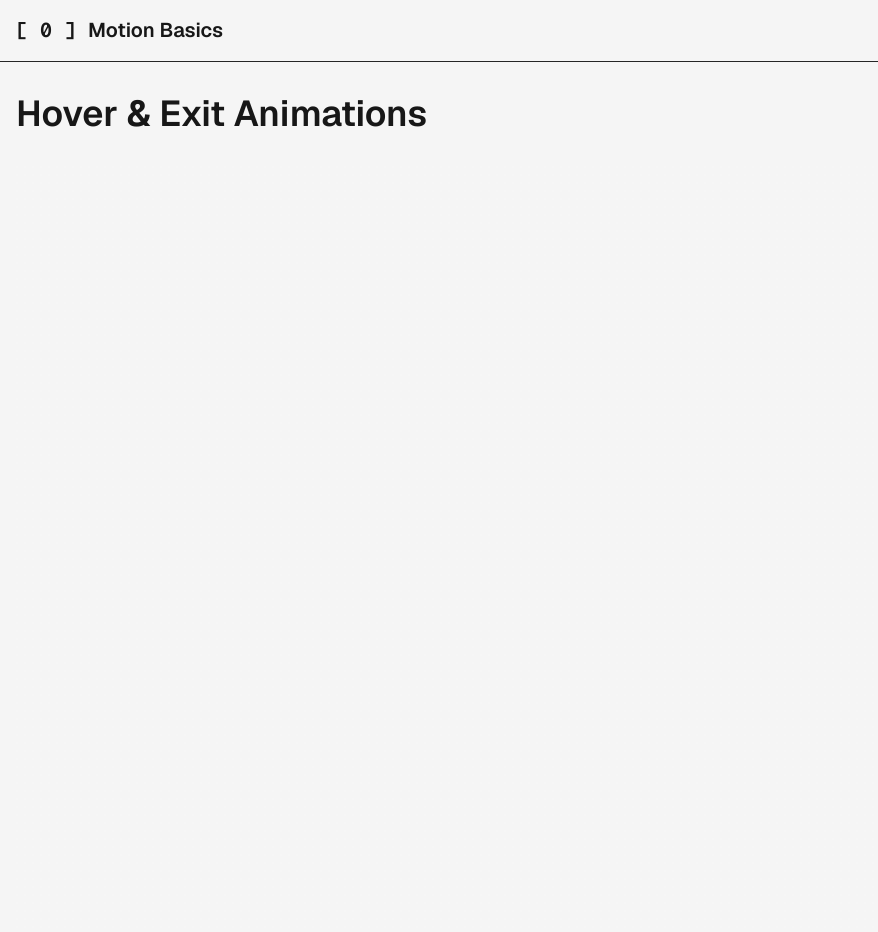
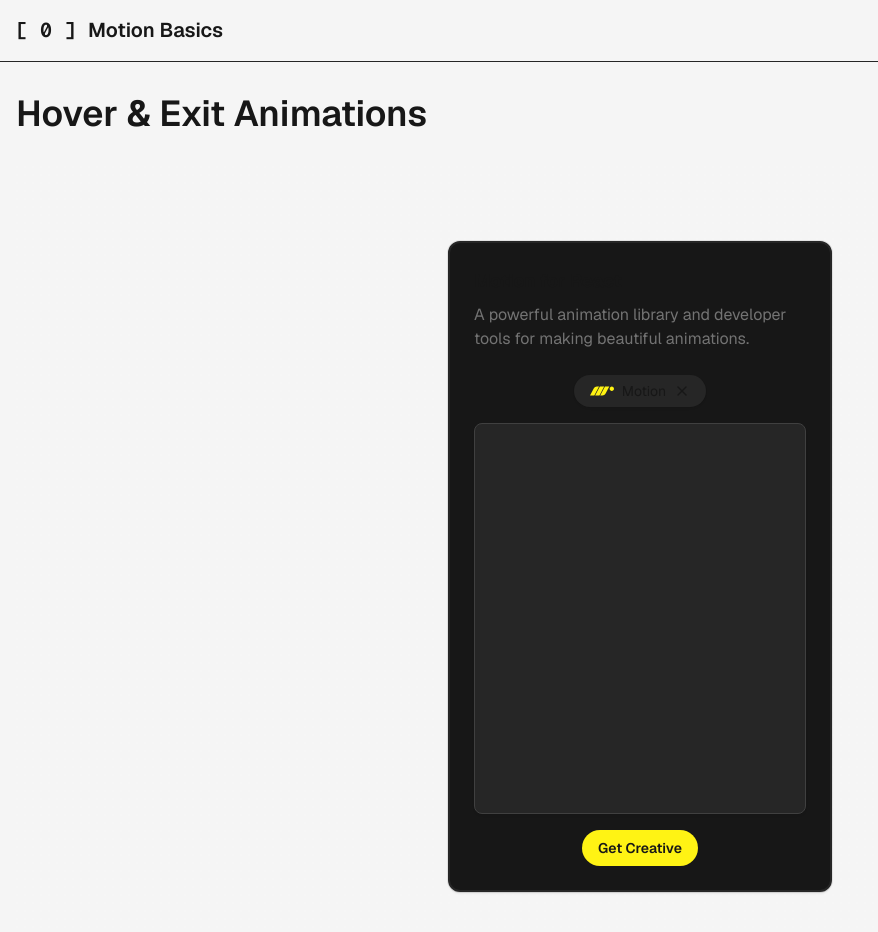
Before and after one commit to Ashmin-Bhujel/motion-basics, a Next.js app: page /chapter/2 in a window 1280 px wide. Shown: the top 932 px of the page, without its empty margins (0-878 px from the left). Built offline with nearby package versions, Linux system fonts and the light colour scheme.

Commit message:
feat: chapter-2 animated card component

```diff
--- a/app/chapter/1/AnimatedButton.tsx
+++ b/app/chapter/1/AnimatedButton.tsx
@@ -8,10 +8,12 @@ export default function AnimatedButton() {
       initial={{
         opacity: 0,
         y: 32,
+        scale: 1.03,
       }}
       animate={{
         opacity: 1,
         y: 0,
+        scale: 1,
       }}
       whileHover={{
         rotateX: 15,
--- /dev/null
+++ b/app/chapter/2/AnimatedCard.tsx
@@ -0,0 +1,166 @@
+"use client";
+import { cn } from "@/lib/utils";
+import { Bot, CircleCheck, Cpu, Feather, Gift, Smile, X } from "lucide-react";
+import { AnimatePresence, motion } from "motion/react";
+import { useState } from "react";
+
+function MotionSvg() {
+  return (
+    <svg viewBox="0 0 24 9" className="h-6 w-6">
+      <path
+        d="M 9.062 0 L 4.32 8.992 L 0 8.992 L 3.703 1.971 C 4.277 0.882 5.709 0 6.902 0 Z M 19.656 2.248 C 19.656 1.006 20.623 0 21.816 0 C 23.009 0 23.976 1.006 23.976 2.248 C 23.976 3.49 23.009 4.496 21.816 4.496 C 20.623 4.496 19.656 3.49 19.656 2.248 Z M 9.872 0 L 14.192 0 L 9.45 8.992 L 5.13 8.992 Z M 14.974 0 L 19.294 0 L 15.592 7.021 C 15.018 8.11 13.585 8.992 12.392 8.992 L 10.232 8.992 Z"
+        fill="rgb(255, 243, 18)"
+      ></path>
+    </svg>
+  );
+}
+
+interface MotionFeature {
+  icon: React.ReactNode;
+  title: string;
+}
+
+const motionFeatures: MotionFeature[] = [
+  { icon: <Gift className="h-4 w-4" />, title: "Free and Open-source" },
+  {
+    icon: <Smile className="h-4 w-4" />,
+    title: "Easy to use",
+  },
+  {
+    icon: <CircleCheck className="h-4 w-4" />,
+    title: "Production-ready",
+  },
+  {
+    icon: <Cpu className="h-4 w-4" />,
+    title: "Hybrid engine",
+  },
+  {
+    icon: <Bot className="h-4 w-4" />,
+    title: "Robot friendly",
+  },
+  {
+    icon: <Feather className="h-4 w-4" />,
+    title: "Tiny footprint",
+  },
+];
+
+function MotionFeature({ feature }: { feature: MotionFeature }) {
+  return (
+    <div className="flex items-center gap-2 p-4">
+      <div>
+        <div className="flex h-8 w-8 items-center justify-center rounded-full bg-neutral-900">
+          {feature.icon}
+        </div>
+      </div>
+      <div>
+        <p className="text-sm">{feature.title}</p>
+      </div>
+    </div>
+  );
+}
+
+export default function AnimatedCard() {
+  const [showCard, setShowCard] = useState(true);
+
+  return (
+    <>
+      <AnimatePresence>
+        {showCard && (
+          <motion.div
+            initial={{
+              opacity: 0,
+              y: 32,
+              scale: 1.02,
+              filter: "blur(4px)",
+            }}
+            animate={{
+              opacity: 1,
+              y: 0,
+              scale: 1,
+              filter: "none",
+            }}
+            exit={{
+              opacity: 0,
+              y: 32,
+              scale: 1.02,
+              filter: "blur(4px)",
+            }}
+            transition={{
+              duration: 0.3,
+              ease: "easeInOut",
+            }}
+            className={cn(
+              "min-h-[32rem] w-96 rounded-xl bg-neutral-900",
+              "flex flex-col p-6",
+              "border-2 border-neutral-800",
+              "shadow-[0px_2px_3px_-1px_rgba(0,0,0,0.1),0px_1px_0px_0px_rgba(25,28,33,0.02),0px_0px_0px_1px_rgba(25,28,33,0.08)]"
+            )}
+          >
+            {/* Head */}
+            <div>
+              <h2 className="text-lg font-bold">Motion for React</h2>
+              <p className="mt-2 text-neutral-500">
+                A powerful animation library and developer tools for making
+                beautiful animations.
+              </p>
+            </div>
+
+            {/* Close */}
+            <div className="mt-6 flex items-center justify-center">
+              <button
+                className={cn(
+                  "flex cursor-pointer items-center gap-2 rounded-full bg-neutral-800 px-4 py-1 transition-colors duration-300 ease-in-out hover:bg-neutral-700",
+                  "shadow-[0px_2px_3px_-1px_rgba(0,0,0,0.1),0px_1px_0px_0px_rgba(25,28,33,0.02),0px_0px_0px_1px_rgba(25,28,33,0.08)]"
+                )}
+                onClick={() => setShowCard(false)}
+              >
+                <MotionSvg />
+                <span className="text-sm">Motion</span>
+                <X className="h-4 w-4" />
+              </button>
+            </div>
+
+            {/* Body */}
+            <div
+              className={cn(
+                "mt-4 flex-1 rounded-lg border border-neutral-700 bg-neutral-800",
+                "shadow-[0px_2px_3px_-1px_rgba(0,0,0,0.1),0px_1px_0px_0px_rgba(25,28,33,0.02),0px_0px_0px_1px_rgba(25,28,33,0.08)]",
+                "flex items-center justify-center"
+              )}
+            >
+              {/* Features */}
+              <motion.div
+                initial={{
+                  opacity: 0,
+                  scale: 0.98,
+                  filter: "blur(4px)",
+                }}
+                whileHover={{
+                  opacity: 1,
+                  scale: 1,
+                  filter: "none",
+                }}
+                transition={{
+                  duration: 0.3,
+                  ease: "easeInOut",
+                }}
+                className="h-full w-full divide-y divide-neutral-700 rounded-lg bg-neutral-800"
+              >
+                {motionFeatures.map((feature) => (
+                  <MotionFeature key={feature.title} feature={feature} />
+                ))}
+              </motion.div>
+            </div>
+
+            {/* Get Creative */}
+            <div className="mt-4 text-center">
+              <button className="mx-auto cursor-pointer rounded-full bg-[hsl(57,100%,54%)] px-4 py-2 text-sm font-semibold text-neutral-900 transition-colors duration-300 ease-in-out hover:bg-[hsl(57,100%,42%)]">
+                Get Creative
+              </button>
+            </div>
+          </motion.div>
+        )}
+      </AnimatePresence>
+    </>
+  );
+}
--- a/app/chapter/2/page.tsx
+++ b/app/chapter/2/page.tsx
@@ -1,6 +1,7 @@
 import ChapterHeading from "@/components/ChapterHeading";
 import DottedSection from "@/components/DottedSection";
 import { Metadata } from "next";
+import AnimatedCard from "./AnimatedCard";
 
 export const metadata: Metadata = {
   title: "Hover & Exit Animations",
@@ -11,7 +12,9 @@ export default function Chapter2() {
   return (
     <main className="container mx-auto px-4 py-8">
       <ChapterHeading heading="Hover & Exit Animations" />
-      <DottedSection></DottedSection>
+      <DottedSection>
+        <AnimatedCard />
+      </DottedSection>
     </main>
   );
 }
--- a/package.json
+++ b/package.json
@@ -9,10 +9,13 @@
     "lint": "next lint"
   },
   "dependencies": {
+    "clsx": "^2.1.1",
+    "lucide-react": "^0.525.0",
     "motion": "^12.23.6",
     "next": "15.4.1",
     "react": "19.1.0",
-    "react-dom": "19.1.0"
+    "react-dom": "19.1.0",
+    "tailwind-merge": "^3.3.1"
   },
   "devDependencies": {
     "@eslint/eslintrc": "^3",
```
Also changed, not shown: 1 other file (tests, documents, lock files or other folders).
